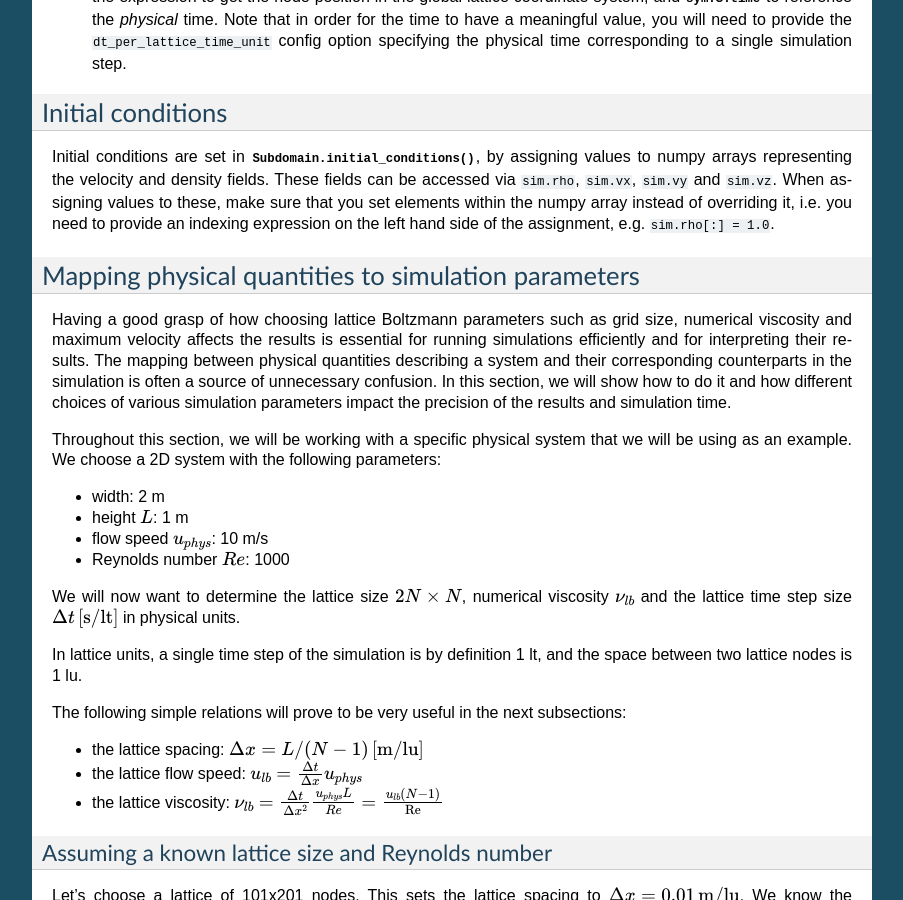
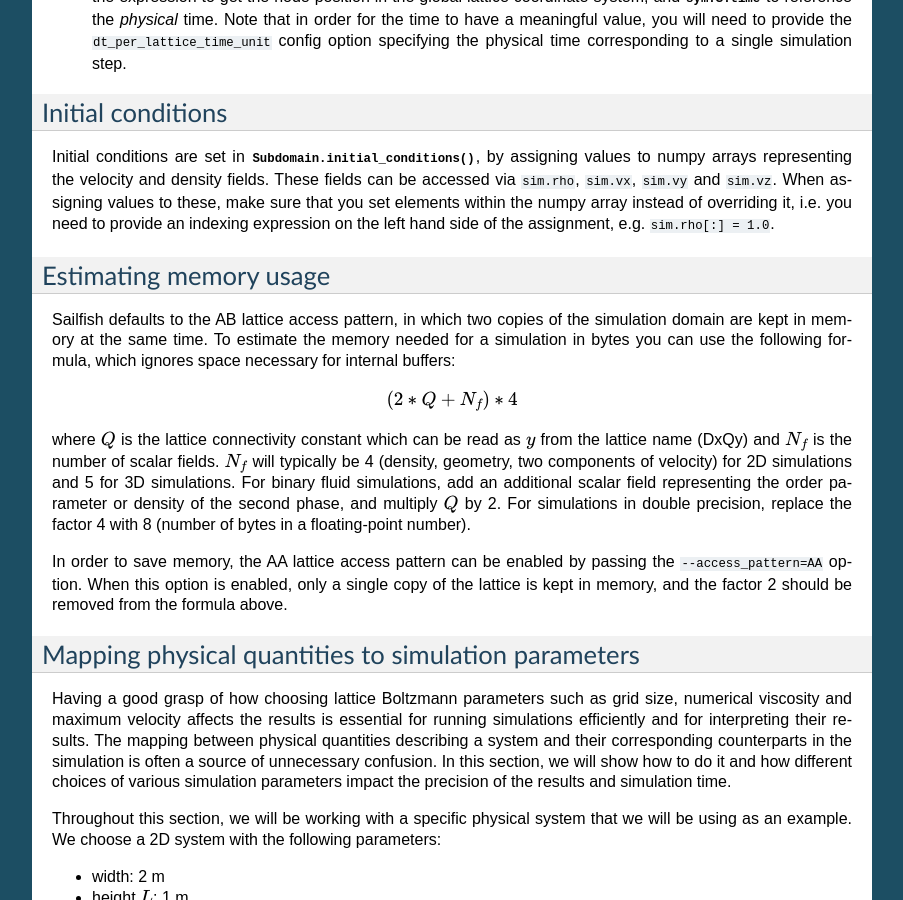
Before and after one commit to sailfish-team/sailfish, a Sphinx documentation site: the page built from doc/simulation_setup.rst, in a window 1280 px wide and 900 px high, scrolled down 1686 px. Shown: the whole window, without its empty margins (198-1101 px from the left). Built offline with Sphinx 7.4.7, drawn with Linux system fonts in a browser that asks for light colours; formulas are drawn with MathJax 3; some of the changed text lies outside the part shown.

Commit message:
Add a section about how to estimate memory usage.

```diff
--- a/doc/simulation_setup.rst
+++ b/doc/simulation_setup.rst
@@ -111,6 +111,28 @@ values to these, make sure that you set elements within the numpy array instead
 overriding it, i.e. you need to provide an indexing expression on the left hand side
 of the assignment, e.g. ``sim.rho[:] = 1.0``.
 
+Estimating memory usage
+-----------------------
+Sailfish defaults to the AB lattice access pattern, in which two copies of the simulation
+domain are kept in memory at the same time. To estimate the memory needed for a simulation
+in bytes you can use the following formula, which ignores space necessary for internal
+buffers:
+
+.. math:: (2 * Q + N_f) * 4
+
+where :math:`Q` is the lattice connectivity constant which can be read as :math:`y`
+from the lattice name (DxQy) and :math:`N_f` is the number of scalar fields. :math:`N_f`
+will typically be 4 (density, geometry, two components of velocity) for 2D simulations and
+5 for 3D simulations. For binary fluid simulations, add an additional scalar field
+representing the order parameter or density of the second phase, and multiply :math:`Q` by 2.
+For simulations in double precision, replace the factor 4 with 8 (number of bytes in
+a floating-point number).
+
+In order to save memory, the AA lattice access pattern can be enabled by passing
+the ``--access_pattern=AA`` option.  When this option is enabled, only a single
+copy of the lattice is kept in memory, and the factor 2 should be removed from the
+formula above.
+
 Mapping physical quantities to simulation parameters
 ----------------------------------------------------
 
```
